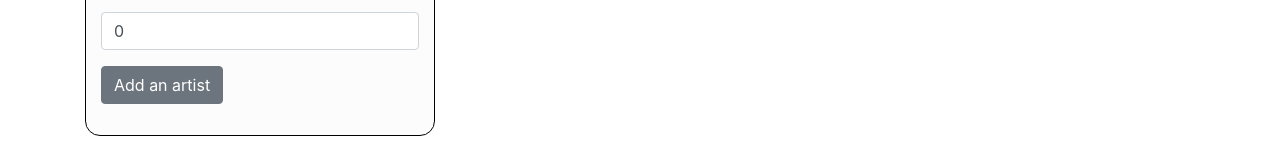
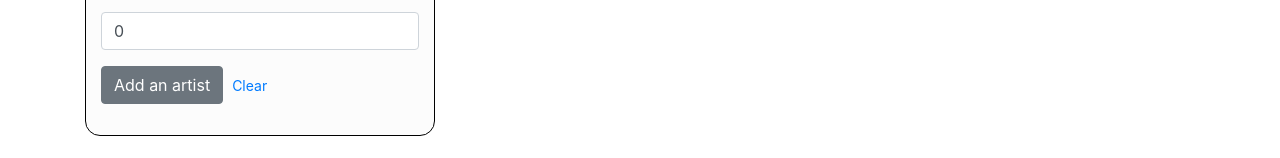
Before and after one commit to morganefigard/ProjetWeb_Front, a React (Create React App) app in the folder dashboard/: page /admin in a window 1280 px wide. Shown: the part 298-456 px from the top of the page. Built offline with nearby package versions, Linux system fonts and the light colour scheme.

Commit message:
Add button to clear fields

```diff
--- a/dashboard/src/components/ArtistsForm.js
+++ b/dashboard/src/components/ArtistsForm.js
@@ -18,6 +18,7 @@ export default class ArtistsForm extends Component {
         this.onDismiss = this.onDismiss.bind(this);
         this.addArtist = this.addArtist.bind(this);
         this.handleSubmit = this.handleSubmit.bind(this);
+        this.clearSubmit = this.clearSubmit.bind(this);
         this.updateNameValue = this.updateNameValue.bind(this);
     }
 
@@ -30,6 +31,12 @@ export default class ArtistsForm extends Component {
             this.setState({ artistDateValue: '' });
             this.setState({ artistFollowersValue: 0 });
         }
+    }
+
+    clearSubmit() {
+        this.setState({ artistNameValue: '' });
+        this.setState({ artistDateValue: '' });
+        this.setState({ artistFollowersValue: 0 });
     }
 
     addArtist() {
@@ -68,7 +75,7 @@ export default class ArtistsForm extends Component {
             </FormGroup>
             <FormGroup>
                 <Button onClick={this.handleSubmit}>Add an artist</Button>
-                {/*add other button to clear all fields*/}
+                <Button color="link" size="sm" className="pull-right" onClick={this.clearSubmit}>Clear</Button>
             </FormGroup>
             <FormGroup>
                 <Alert color="success" isOpen={this.state.visible} toggle={this.onDismiss}>
```
